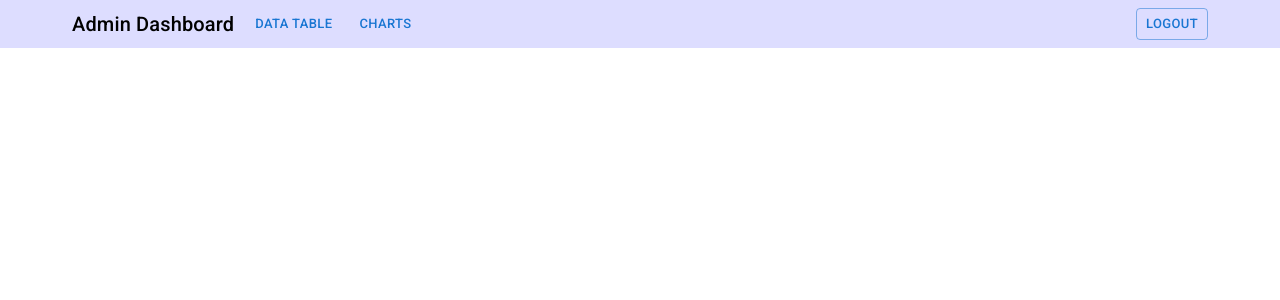
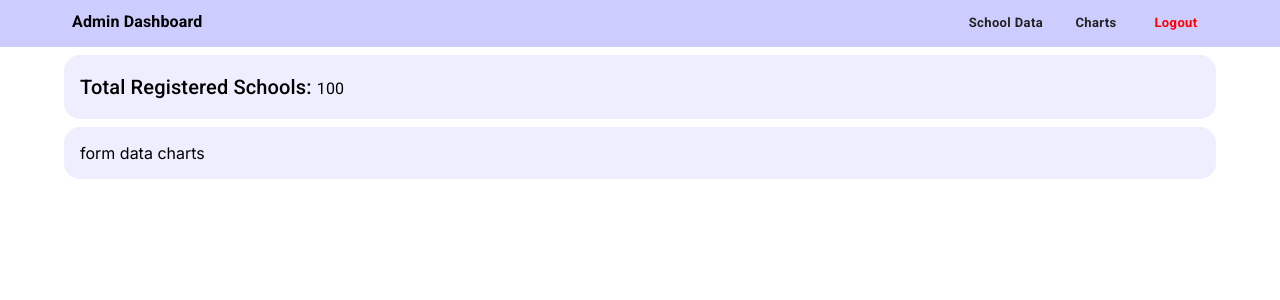
Before and after one commit to anugcodes/CCES-School, a React (Vite) app: page /admin/dashboard in a window 1280 px wide. Shown: the top 300 px of the page. Built offline with nearby package versions, Linux system fonts and the light colour scheme; no server answers; sample sign-in values are in the browser's storage.

Commit message:
dashboard navigation

```diff
--- /dev/null
+++ b/src/components/admin/dashboard-nav.jsx
@@ -0,0 +1,127 @@
+import MenuIcon from "@mui/icons-material/Menu";
+import Box from "@mui/material/Box";
+import Button from "@mui/material/Button";
+import Container from "@mui/material/Container";
+import Menu from "@mui/material/Menu";
+import MenuItem from "@mui/material/MenuItem";
+import Stack from "@mui/material/Stack";
+import Typography from "@mui/material/Typography";
+import PropTypes from "prop-types";
+import { useState } from "react";
+import { useNavigate } from "react-router-dom";
+import { UserAuth } from "../../contexts/authContext";
+
+const DashboardNav = (props) => {
+  const { set_currentView } = props;
+
+  const navigate = useNavigate();
+  const { logOut } = UserAuth();
+
+  const [anchorEl, setAnchorEl] = useState(null);
+  const open = Boolean(anchorEl);
+  const handleClick = (event) => {
+    setAnchorEl(event.currentTarget);
+  };
+  const handleClose = () => {
+    setAnchorEl(null);
+  };
+
+  const handleNavBtn = (view) => {
+    set_currentView(view);
+    navigate({ pathname: "/admin/dashboard", hash: view });
+  };
+
+  const styles = {
+    btn: {
+      textTransform: "capitalize",
+      color: "#222",
+      fontWeight: "bold",
+    },
+  };
+
+  return (
+    <Box sx={{ background: "#ccf" }}>
+      <Container maxWidth="lg">
+        <Stack
+          direction="row"
+          spacing={2}
+          justifyContent={"space-between"}
+          sx={{ padding: ".5rem" }}
+        >
+          <Typography variant="subtitle1" sx={{ fontWeight: "bold" }}>
+            Admin Dashboard
+          </Typography>
+
+          <Stack
+            direction={"row"}
+            spacing={2}
+            alignItems={"center"}
+            justifyContent={"center"}
+            sx={{ display: { xs: "none", md: "flex" } }}
+          >
+            <Button
+              variant="text"
+              size="small"
+              onClick={() => handleNavBtn("schools")}
+              sx={styles.btn}
+            >
+              School Data
+            </Button>
+            <Button
+              variant="text"
+              size="small"
+              onClick={() => handleNavBtn("charts")}
+              sx={styles.btn}
+            >
+              Charts
+            </Button>
+            <Button
+              variant="text"
+              size="small"
+              onClick={() => logOut()}
+              sx={{ ...styles.btn, color: "red" }}
+            >
+              Logout
+            </Button>
+          </Stack>
+          <Box sx={{ display: { xs: "block", md: "none" } }}>
+            <Button
+              id="basic-button"
+              aria-controls={open ? "basic-menu" : undefined}
+              aria-haspopup="true"
+              aria-expanded={open ? "true" : undefined}
+              onClick={handleClick}
+              size="small"
+              variant="text"
+            >
+              <MenuIcon />
+            </Button>
+
+            <Menu
+              id="basic-menu"
+              anchorEl={anchorEl}
+              open={open}
+              onClose={handleClose}
+              MenuListProps={{
+                "aria-labelledby": "basic-button",
+              }}
+            >
+              <MenuItem onClick={() => handleNavBtn("schools")}>
+                School Data
+              </MenuItem>
+              <MenuItem onClick={() => handleNavBtn("charts")}>Charts</MenuItem>
+              <MenuItem onClick={() => logOut()} sx={{ color: "red" }}>
+                Logout
+              </MenuItem>
+            </Menu>
+          </Box>
+        </Stack>
+      </Container>
+    </Box>
+  );
+};
+export default DashboardNav;
+
+DashboardNav.propTypes = {
+  set_currentView: PropTypes.func.isRequired,
+};
--- /dev/null
+++ b/src/components/admin/form-charts.jsx
@@ -0,0 +1,18 @@
+import Box from "@mui/material/Box";
+
+
+
+export default function FormDataCharts(){
+    return (
+      <Box
+        sx={{
+          margin: ".5rem 0",
+          padding: "1rem",
+          borderRadius: "1rem",
+          background: "#eef",
+        }}
+      >
+        form data charts
+      </Box>
+    );
+  };
--- /dev/null
+++ b/src/components/admin/school-data.jsx
@@ -0,0 +1,30 @@
+import Box from "@mui/material/Box";
+import Typography from "@mui/material/Typography";
+import { DataGrid } from "@mui/x-data-grid";
+
+export default function SchoolDataTab() {
+  const rows = [
+    { id: 1, col1: "Hello", col2: "World" },
+    { id: 2, col1: "DataGridPro", col2: "is Awesome" },
+    { id: 3, col1: "MUI", col2: "is Amazing" },
+  ];
+
+  const columns = [
+    { field: "col1", headerName: "Column 1", width: 150 },
+    { field: "col2", headerName: "Column 2", width: 150 },
+  ];
+  return (
+    <Box
+      sx={{
+        margin: ".5rem 0",
+        padding: "1rem",
+        borderRadius: "1rem",
+        background: "#eef",
+        maxHeight: "80vh",
+      }}
+    >
+      <Typography variant="h6">Schools</Typography>
+      <DataGrid rows={rows} columns={columns} />
+    </Box>
+  );
+}
--- a/src/pages/admin/dashboard.jsx
+++ b/src/pages/admin/dashboard.jsx
@@ -1,32 +1,42 @@
+import { useState, useEffect, useRef } from "react";
 import { useNavigate, useLocation } from "react-router-dom";
 import { UserAuth } from "../../contexts/authContext";
 import Box from "@mui/material/Box";
 import Container from "@mui/material/Container";
 import Stack from "@mui/material/Stack";
 import Button from "@mui/material/Button";
-import { Typography } from "@mui/material";
+import Typography from "@mui/material/Typography";
+
+import DashboardNav from "../../components/admin/dashboard-nav";
+import SchoolDataTab from "../../components/admin/school-data";
+import FormDataCharts from "../../components/admin/form-charts";
 
 
 export default function AdminDashboard() {
-  const { logOut } = UserAuth();
-  const navigate = useNavigate();
-  const location = useLocation();
-
+  const [currentView, set_currentView] = useState(null);
 
   return (
     <Box>
-      <Box sx={{ background: "#ddf" }}>
-        <Container maxWidth="lg">
-          <Stack direction="row" spacing={2} justifyContent={"space-between"} sx={{padding:".5rem"}}>
-            <Stack direction={"row"} spacing={2} alignItems={"center"} justifyContent={"center"}>
-              <Typography variant="h6">Admin Dashboard</Typography>
-              <Button variant="text" size="small" onClick={() => console.log("Data Table clicked")}>Data Table</Button>
-              <Button variant="text" size="small" onClick={() => console.log("charts clicked")}>Charts</Button>
-            </Stack>
-            <Button variant="outlined" size="small" onClick={() => logOut()}>Logout</Button>
-          </Stack>
-        </Container>
-      </Box>
+      <DashboardNav set_currentView={set_currentView} />
+      <Container maxWidth="lg">
+        <Box
+          sx={{
+            margin: ".5rem 0",
+            padding: "1rem",
+            borderRadius: "1rem",
+            background: "#eef",
+          }}
+        >
+          <Typography variant="h6">
+            Total Registered Schools:{" "}
+            <Typography variant="subtitle1" component={"span"}>
+              {Number(100)}
+            </Typography>
+          </Typography>
+        </Box>
+
+        {currentView === "schools" ? <SchoolDataTab /> : <FormDataCharts />}
+      </Container>
     </Box>
   );
 }
```
